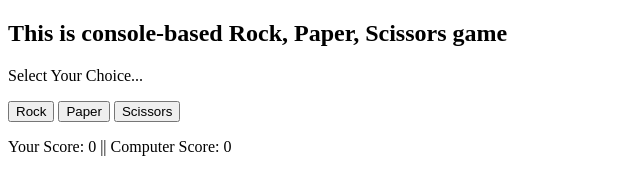
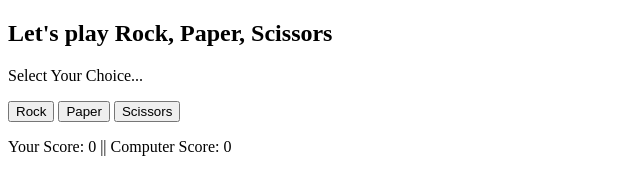
Before and after one commit to neill-thapa/rock-paper-scissors, a plain HTML site: page index.html in a window 1280 px wide. Shown: the whole page, without its empty margins (0-640 px from the left). Drawn offline with Linux system fonts and the light colour scheme.

Commit message:
Update heading text

```diff
--- a/index.html
+++ b/index.html
@@ -6,7 +6,7 @@
     <title>Rock-Paper-Scissors</title>
 </head>
 <body>
-    <h2>This is console-based Rock, Paper, Scissors game</h2>
+    <h2>Let's play Rock, Paper, Scissors</h2>
     <p>Select Your Choice...</p>
     <button id="rock">Rock</button>
     <button id="paper">Paper</button>
```
